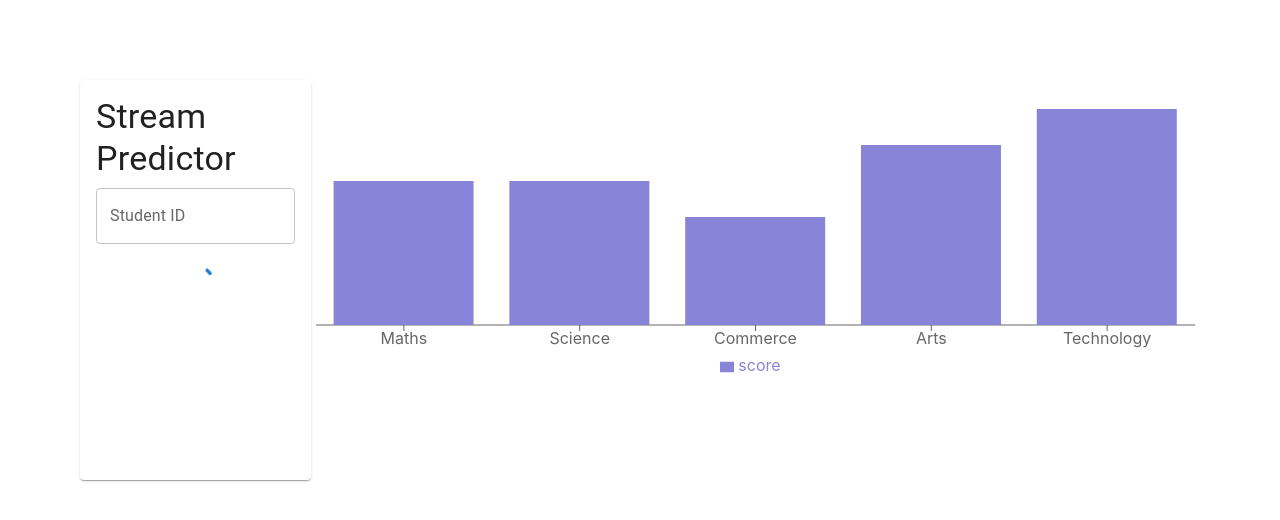
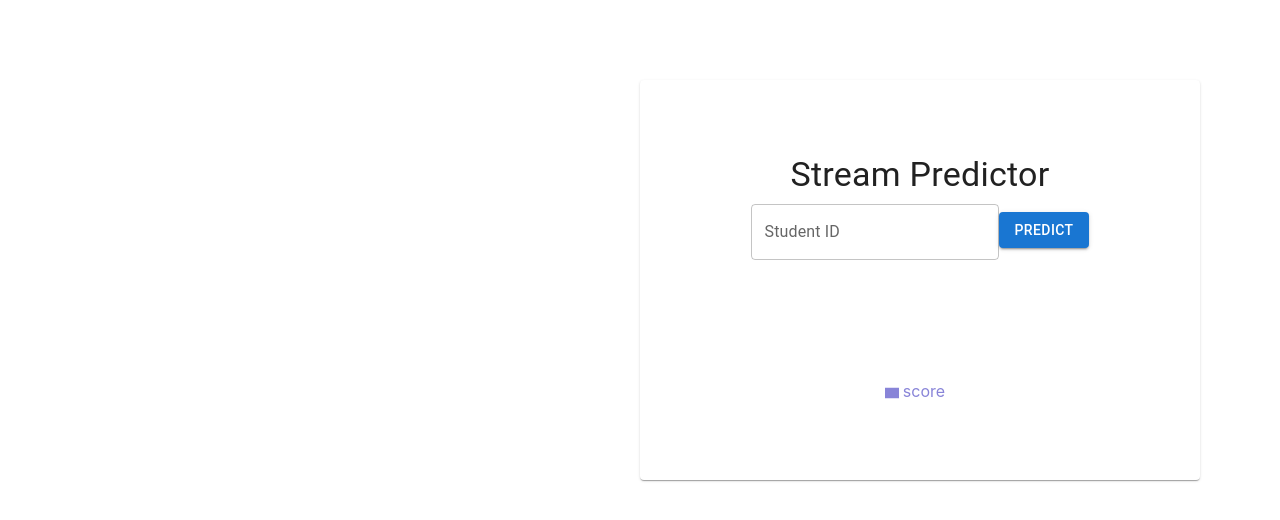
Before and after one commit to Sandun-Induranga/Smart-Stream, a React (Create React App) app in the folder frontend/: page / in a window 1280 px wide. Shown: the top 520 px of the page. Built offline with nearby package versions, Linux system fonts and the light colour scheme.

Commit message:
Content Updated

```diff
--- a/frontend/src/containers/Home/Home.tsx
+++ b/frontend/src/containers/Home/Home.tsx
@@ -1,13 +1,21 @@
 import {
   Box,
+  Button,
   CircularProgress,
   Paper,
   TextField,
   Typography,
 } from "@mui/material";
 import ChartComponent from "./components/ChartComponent";
+import { useAppDispatch } from "../../redux/store";
+import { useEffect, useState } from "react";
 
 const Home = () => {
+  const dispatch = useAppDispatch();
+  const [studentId, setStudentId] = useState<string>("");
+
+  useEffect(() => {}, [dispatch]);
+
   return (
     <Box
       sx={{
@@ -23,21 +31,27 @@ const Home = () => {
         sx={{
           display: "flex",
           alignItems: "center",
+          justifyContent: "center",
           flexDirection: "column",
+          width: "50%",
         }}
       >
-        <Box sx={{ p: 2 }}>
-          <Typography variant="h4">Stream Predictor</Typography>
+        <Typography variant="h4">Stream Predictor</Typography>
+        <Box sx={{ height: "10px" }}>
           <TextField
             label="Student ID"
             value={""}
             onChange={(e) => {}}
             margin="dense"
           />
+          <Button variant="contained" sx={{ mt: 2 }}>
+            Predict
+          </Button>
         </Box>
-        <CircularProgress />
+
+        {/* <CircularProgress /> */}
+        <ChartComponent predicted_sub="" scores={[]} streams={[]} />
       </Box>
-      <ChartComponent />
     </Box>
   );
 };
--- a/frontend/src/containers/Home/components/ChartComponent.tsx
+++ b/frontend/src/containers/Home/components/ChartComponent.tsx
@@ -2,23 +2,25 @@ import {
   BarChart,
   Bar,
   XAxis,
-  YAxis,
   Tooltip,
   Legend,
   ResponsiveContainer,
 } from "recharts";
 
-const ChartComponent = () => {
-  const data = [
-    { subject: "Maths", score: 60 },
-    { subject: "Science", score: 60 },
-    { subject: "Commerce", score: 45 },
-    { subject: "Arts", score: 75 },
-    { subject: "Technology", score: 90 },
-  ];
+interface IPredictProps {
+  predicted_sub: string;
+  streams: string[];
+  scores: number[];
+}
+
+const ChartComponent = (props: IPredictProps) => {
+  const data = [];
+  for (let i = 0; i < props.streams.length; i++) {
+    data.push({ subject: props.streams[i], score: props.scores[i] });
+  }
 
   return (
-    <ResponsiveContainer width="100%" height={300}>
+    <ResponsiveContainer width="100%" height="50%">
       <BarChart data={data}>
         <XAxis dataKey="subject" />
         {/* <YAxis /> */}
```
